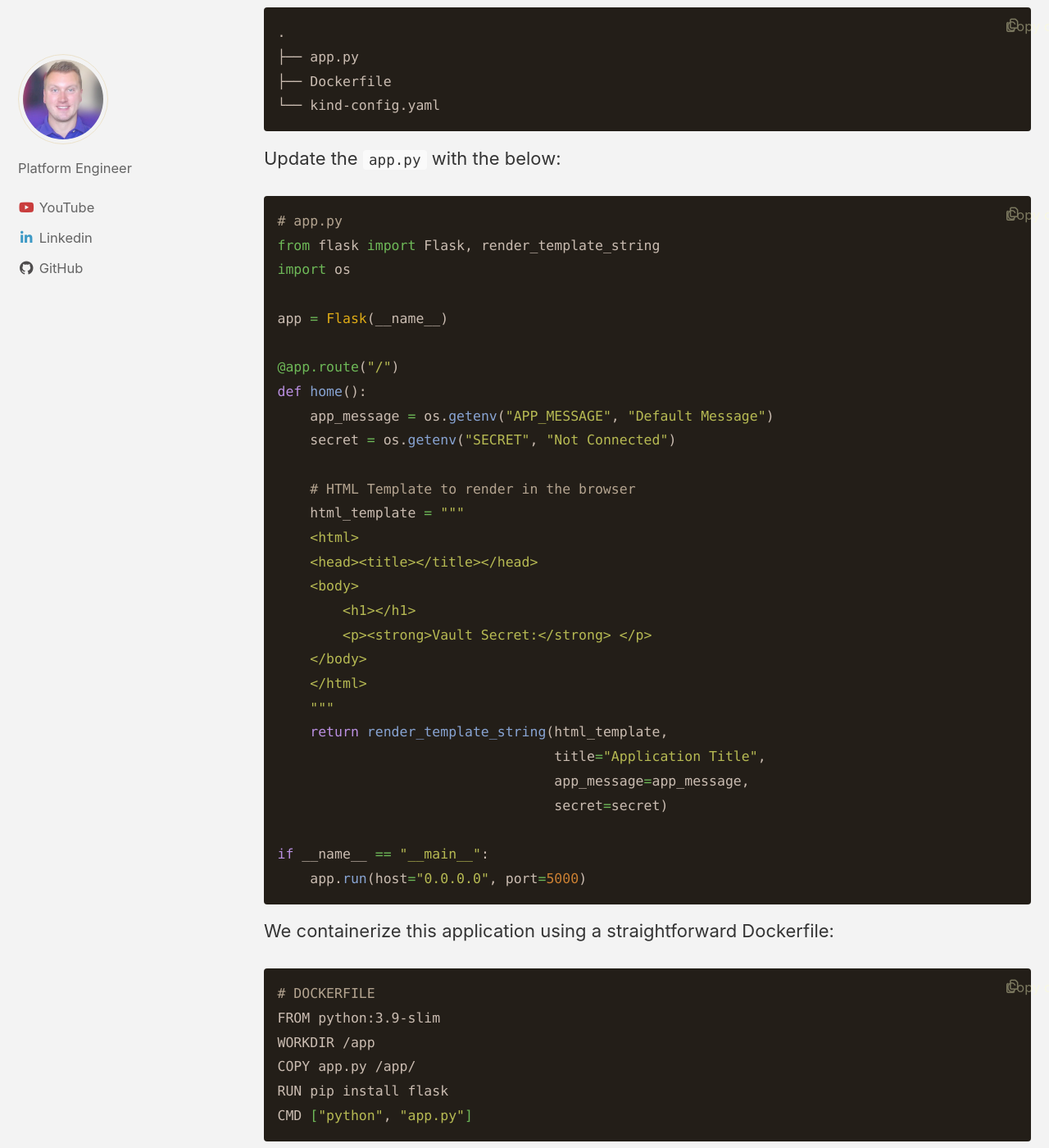
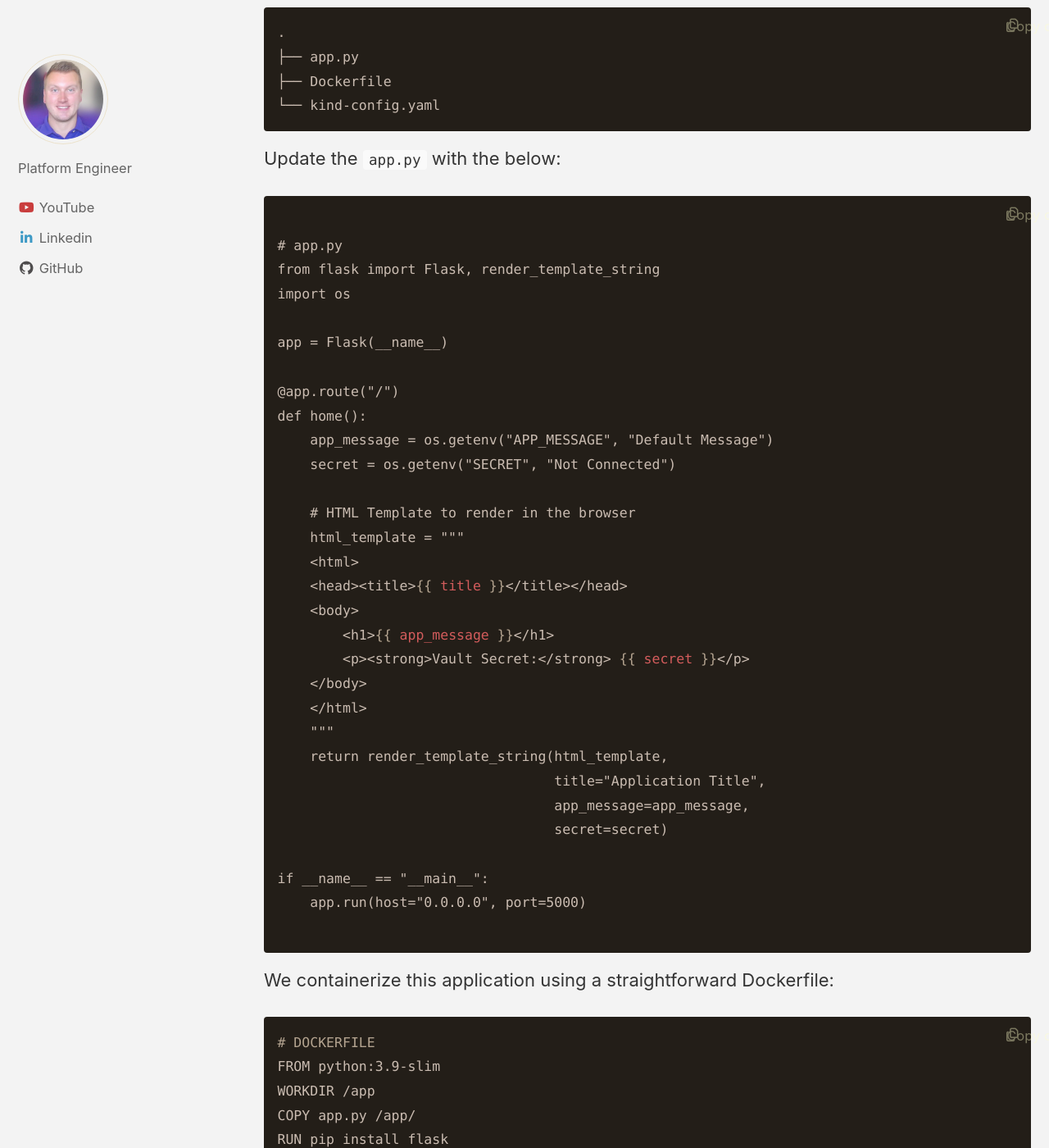
Before and after one commit to Matcham89/chrismatcham-dev, a Jekyll site: the page built from _posts/2024-12-21-Hands-On-Kubernetes-Part 1-Deploying-Kind.md, in a window 1280 px wide and 1400 px high, scrolled down 3358 px. Shown: the whole window at 82% size. Built offline with Jekyll 4.4.1, drawn with Linux system fonts in a browser that asks for light colours; cached includes are drawn as plain includes.

Commit message:
Update 2024-12-21-Hands-On-Kubernetes-Part 1-Deploying-Kind.md

````diff
--- a/_posts/2024-12-21-Hands-On-Kubernetes-Part 1-Deploying-Kind.md
+++ b/_posts/2024-12-21-Hands-On-Kubernetes-Part 1-Deploying-Kind.md
@@ -116,7 +116,8 @@ touch Dockerfile
 
 Update the `app.py` with the below:
 
-```py
+```liquid
+{% raw %}
 # app.py
 from flask import Flask, render_template_string
 import os
@@ -145,6 +146,7 @@ def home():
 
 if __name__ == "__main__":
     app.run(host="0.0.0.0", port=5000)
+{% endraw %}
 ```
 
 We containerize this application using a straightforward Dockerfile:
````
